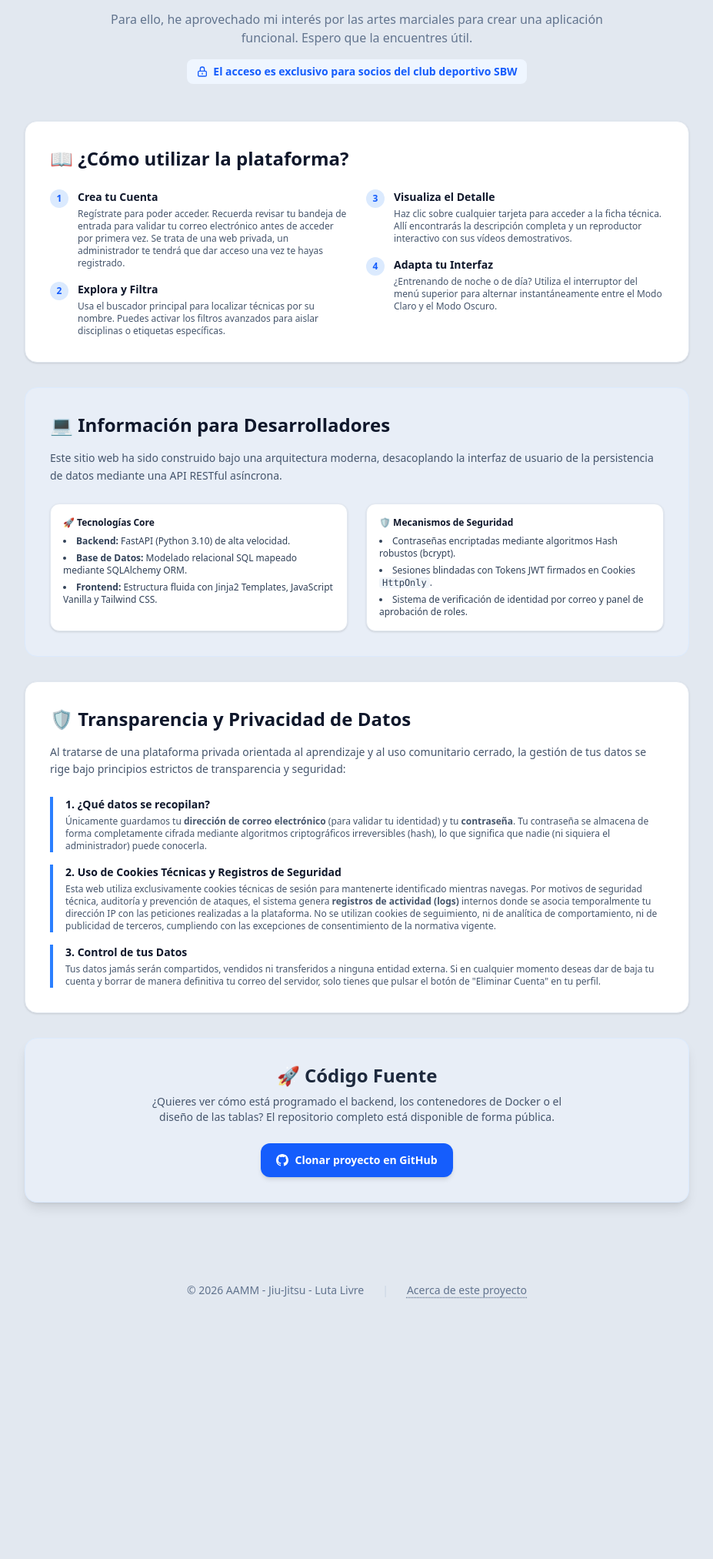
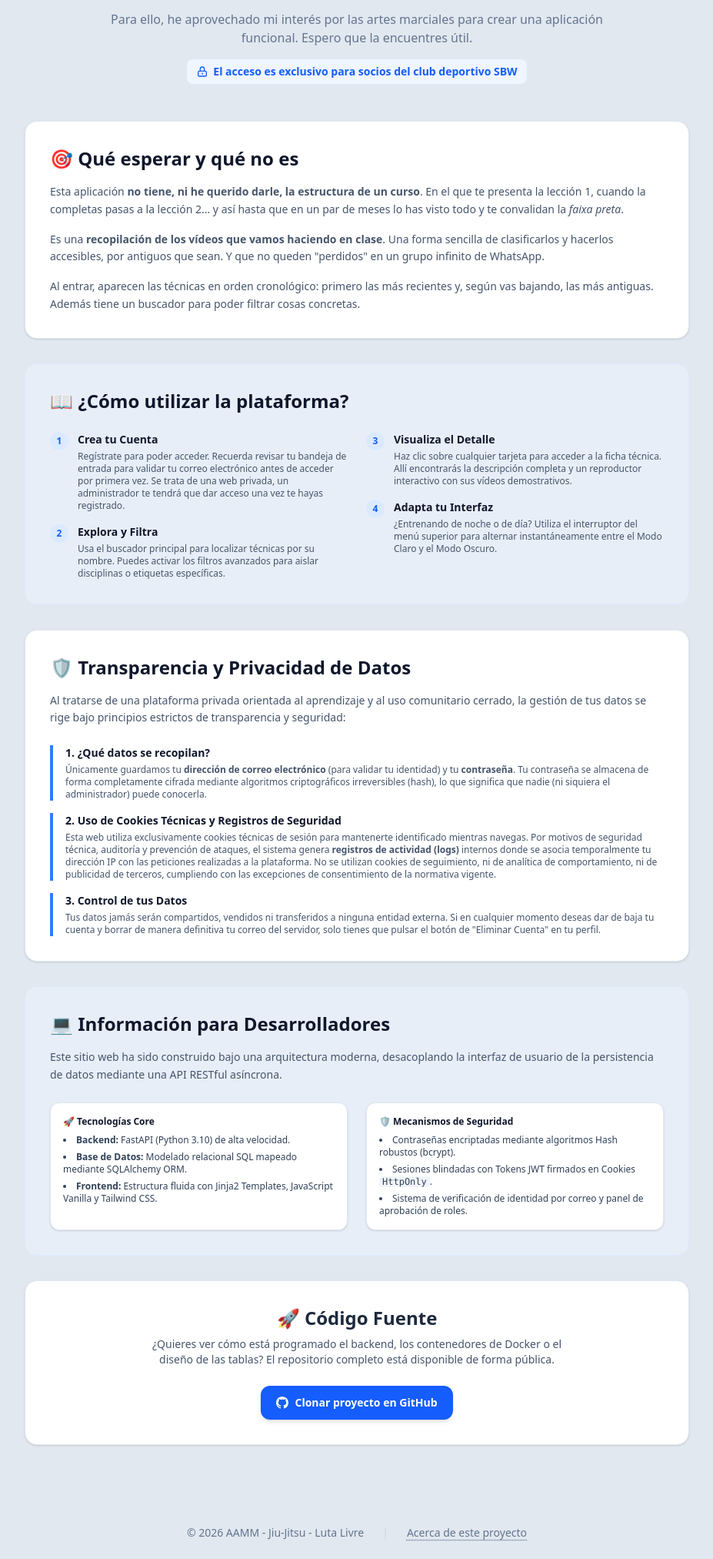
Before and after one commit to ALSREPO/web_aamm, a FastAPI app: page /acerca-de in a window 1280 px wide. Shown: the part 226-2251 px from the top of the page at 77% size, without its empty margins (176-1103 px from the left). Before the commit the page ends 1913 px from the top, so only its background shows below. Run offline with FastAPI, Linux system fonts and the light colour scheme; style sheets or scripts are compiled from the project's sources; parts of the project's set-up code (start-up, migrations or seed data) failed here and were passed over.

Commit message:
feat(acerca_de): indicar qué esperar de la aplicación y qué no es

```diff
--- a/src/templates/acerca_de.html
+++ b/src/templates/acerca_de.html
@@ -22,8 +22,24 @@
         </div>
     </div>
 
+    <!-- Qué es y qué no es esta aplicación -->
+    <div class="bg-white dark:bg-slate-800 border border-slate-200 dark:border-slate-700 rounded-2xl p-6 md:p-8 shadow-sm mb-8">
+        <h2 class="text-2xl font-bold text-slate-900 dark:text-white mb-4 flex items-center gap-2">
+            🎯 Qué esperar y qué no es
+        </h2>
+        <p class="text-sm text-slate-600 dark:text-slate-400 mb-4 leading-relaxed">
+            Esta aplicación <strong>no tiene, ni he querido darle, la estructura de un curso</strong>. En el que te presenta la lección 1, cuando la completas pasas a la lección 2... y así hasta que en un par de meses lo has visto todo y te convalidan la <i>faixa preta</i>.
+        </p>
+        <p class="text-sm text-slate-600 dark:text-slate-400 mb-4 leading-relaxed">
+            Es una <strong>recopilación de los vídeos que vamos haciendo en clase</strong>. Una forma sencilla de clasificarlos y hacerlos accesibles, por antiguos que sean. Y que no queden "perdidos" en un grupo infinito de WhatsApp.
+        </p>
+        <p class="text-sm text-slate-600 dark:text-slate-400 mb-0 leading-relaxed">
+            Al entrar, aparecen las técnicas en orden cronológico: primero las más recientes y, según vas bajando, las más antiguas. Además tiene un buscador para poder filtrar cosas concretas.
+        </p>
+    </div>
+
     <!-- Sección de Instrucciones para Usuarios -->
-    <div class="bg-white dark:bg-slate-800 border border-slate-200 dark:border-slate-700 rounded-2xl p-6 md:p-8 shadow-sm mb-8">
+    <div class="bg-blue-50/50 dark:bg-blue-950/20 border border-blue-100 dark:border-blue-900/60 rounded-2xl p-6 md:p-8 mb-8">
         <h2 class="text-2xl font-bold text-slate-900 dark:text-white mb-6 flex items-center gap-2">
             📖 ¿Cómo utilizar la plataforma?
         </h2>
@@ -65,35 +81,6 @@
         </div>
     </div>
 
-    <!-- Sección de Información para Desarrolladores -->
-    <div class="bg-blue-50/50 dark:bg-blue-950/20 border border-blue-100 dark:border-blue-900/60 rounded-2xl p-6 md:p-8 mb-8">
-        <h2 class="text-2xl font-bold text-slate-900 dark:text-white mb-4 flex items-center gap-2">
-            💻 Información para Desarrolladores
-        </h2>
-        <p class="text-sm text-slate-600 dark:text-slate-400 mb-6 leading-relaxed">
-            Este sitio web ha sido construido bajo una arquitectura moderna, desacoplando la interfaz de usuario de la persistencia de datos mediante una API RESTful asíncrona.
-        </p>
-
-        <div class="grid grid-cols-1 md:grid-cols-2 gap-6 text-xs text-slate-700 dark:text-slate-300">
-            <div class="bg-white dark:bg-slate-800 p-4 rounded-xl border border-slate-200 dark:border-slate-700 shadow-sm">
-                <h3 class="font-bold text-slate-900 dark:text-white mb-2">🚀 Tecnologías Core</h3>
-                <ul class="space-y-1.5 list-disc list-inside">
-                    <li><strong>Backend:</strong> FastAPI (Python 3.10) de alta velocidad.</li>
-                    <li><strong>Base de Datos:</strong> Modelado relacional SQL mapeado mediante SQLAlchemy ORM.</li>
-                    <li><strong>Frontend:</strong> Estructura fluida con Jinja2 Templates, JavaScript Vanilla y Tailwind CSS.</li>
-                </ul>
-            </div>
-            <div class="bg-white dark:bg-slate-800 p-4 rounded-xl border border-slate-200 dark:border-slate-700 shadow-sm">
-                <h3 class="font-bold text-slate-900 dark:text-white mb-2">🛡️ Mecanismos de Seguridad</h3>
-                <ul class="space-y-1.5 list-disc list-inside">
-                    <li>Contraseñas encriptadas mediante algoritmos Hash robustos (bcrypt).</li>
-                    <li>Sesiones blindadas con Tokens JWT firmados en Cookies <code class="bg-slate-100 dark:bg-slate-900 px-1 rounded">HttpOnly</code>.</li>
-                    <li>Sistema de verificación de identidad por correo y panel de aprobación de roles.</li>
-                </ul>
-            </div>
-        </div>
-    </div>
-
     <!-- Sección de Transparencia y Privacidad de Datos -->
     <div class="bg-white dark:bg-slate-800 border border-slate-200 dark:border-slate-700 rounded-2xl p-6 md:p-8 shadow-sm mb-8">
         <h2 class="text-2xl font-bold text-slate-900 dark:text-white mb-4 flex items-center gap-2">
@@ -127,8 +114,37 @@
         </div>
     </div>
 
+    <!-- Sección de Información para Desarrolladores -->
+    <div class="bg-blue-50/50 dark:bg-blue-950/20 border border-blue-100 dark:border-blue-900/60 rounded-2xl p-6 md:p-8 mb-8">
+        <h2 class="text-2xl font-bold text-slate-900 dark:text-white mb-4 flex items-center gap-2">
+            💻 Información para Desarrolladores
+        </h2>
+        <p class="text-sm text-slate-600 dark:text-slate-400 mb-6 leading-relaxed">
+            Este sitio web ha sido construido bajo una arquitectura moderna, desacoplando la interfaz de usuario de la persistencia de datos mediante una API RESTful asíncrona.
+        </p>
+
+        <div class="grid grid-cols-1 md:grid-cols-2 gap-6 text-xs text-slate-700 dark:text-slate-300">
+            <div class="bg-white dark:bg-slate-800 p-4 rounded-xl border border-slate-200 dark:border-slate-700 shadow-sm">
+                <h3 class="font-bold text-slate-900 dark:text-white mb-2">🚀 Tecnologías Core</h3>
+                <ul class="space-y-1.5 list-disc list-inside">
+                    <li><strong>Backend:</strong> FastAPI (Python 3.10) de alta velocidad.</li>
+                    <li><strong>Base de Datos:</strong> Modelado relacional SQL mapeado mediante SQLAlchemy ORM.</li>
+                    <li><strong>Frontend:</strong> Estructura fluida con Jinja2 Templates, JavaScript Vanilla y Tailwind CSS.</li>
+                </ul>
+            </div>
+            <div class="bg-white dark:bg-slate-800 p-4 rounded-xl border border-slate-200 dark:border-slate-700 shadow-sm">
+                <h3 class="font-bold text-slate-900 dark:text-white mb-2">🛡️ Mecanismos de Seguridad</h3>
+                <ul class="space-y-1.5 list-disc list-inside">
+                    <li>Contraseñas encriptadas mediante algoritmos Hash robustos (bcrypt).</li>
+                    <li>Sesiones blindadas con Tokens JWT firmados en Cookies <code class="bg-slate-100 dark:bg-slate-900 px-1 rounded">HttpOnly</code>.</li>
+                    <li>Sistema de verificación de identidad por correo y panel de aprobación de roles.</li>
+                </ul>
+            </div>
+        </div>
+    </div>
+
     <!-- Sección de Código Fuente - Github -->
-    <div class="bg-blue-50/50 dark:bg-blue-950/20 border border-blue-100 dark:border-blue-900/60 rounded-2xl p-6 md:p-8 text-center shadow-lg">
+    <div class="bg-white dark:bg-slate-800 border border-slate-200 dark:border-slate-700 rounded-2xl p-6 md:p-8 shadow-sm text-center shadow-lg">
         <h2 class="text-xl md:text-2xl font-bold mb-2 text-slate-800 dark:text-white">
             🚀 Código Fuente
         </h2>
```
